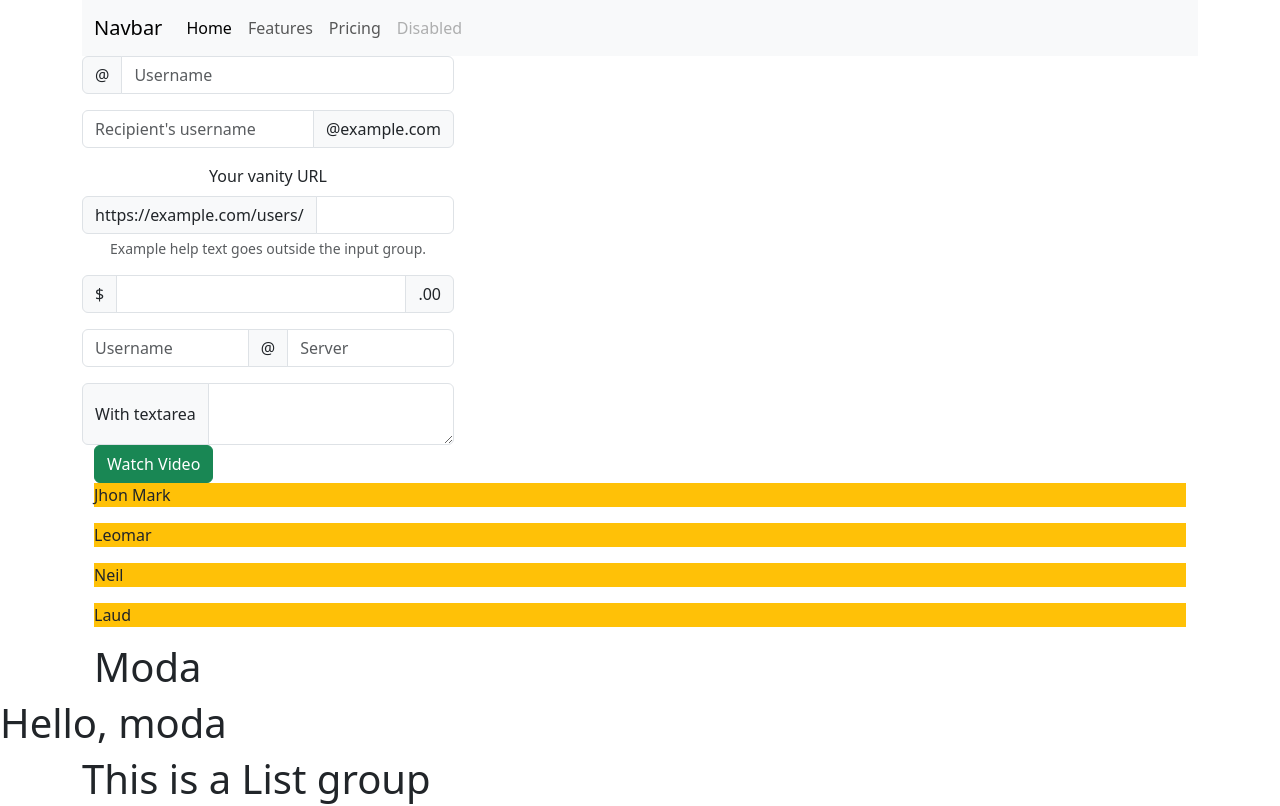
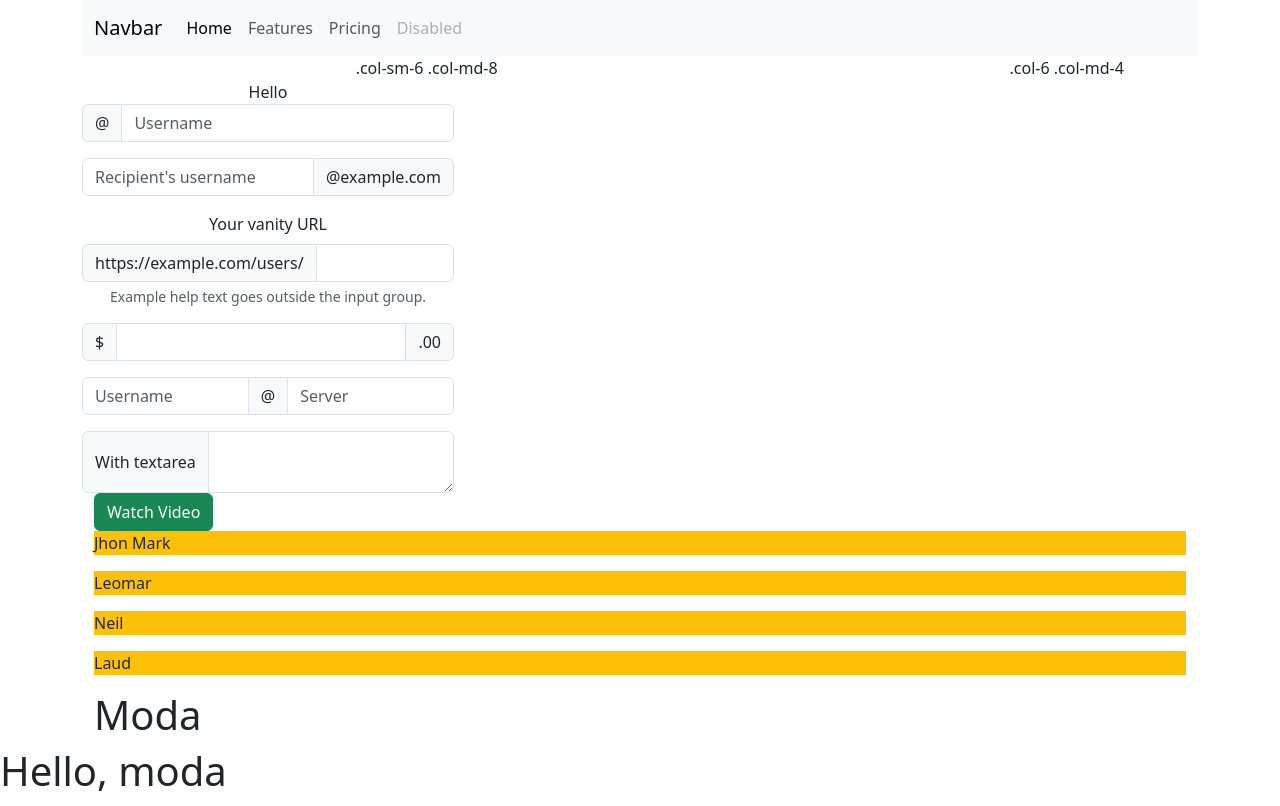
Before and after one commit to MarkRyuo/first_app, a React (Vite) app: page / in a window 1280 px wide. Shown: the top 806 px of the page. Built offline with nearby package versions, Linux system fonts and the light colour scheme.

Commit message:
Update Aug 14 2024

```diff
--- a/src/components/log.tsx
+++ b/src/components/log.tsx
@@ -1,9 +1,16 @@
 function Log() {
   return (
     <>
+      <div className="row g-0 text-center">
+        <div class="col-sm-6 col-md-8">.col-sm-6 .col-md-8</div>
+        <div class="col-6 col-md-4">.col-6 .col-md-4</div>
+      </div>
+
       <div className="container-lg">
-
         <div className="grid text-center">
+          <div className="col-sm-4">
+            <div>Hello</div>
+          </div>
           <div className="col-sm-4">
             <div className="input-group mb-3">
               <span className="input-group-text" id="basic-addon1">
```
